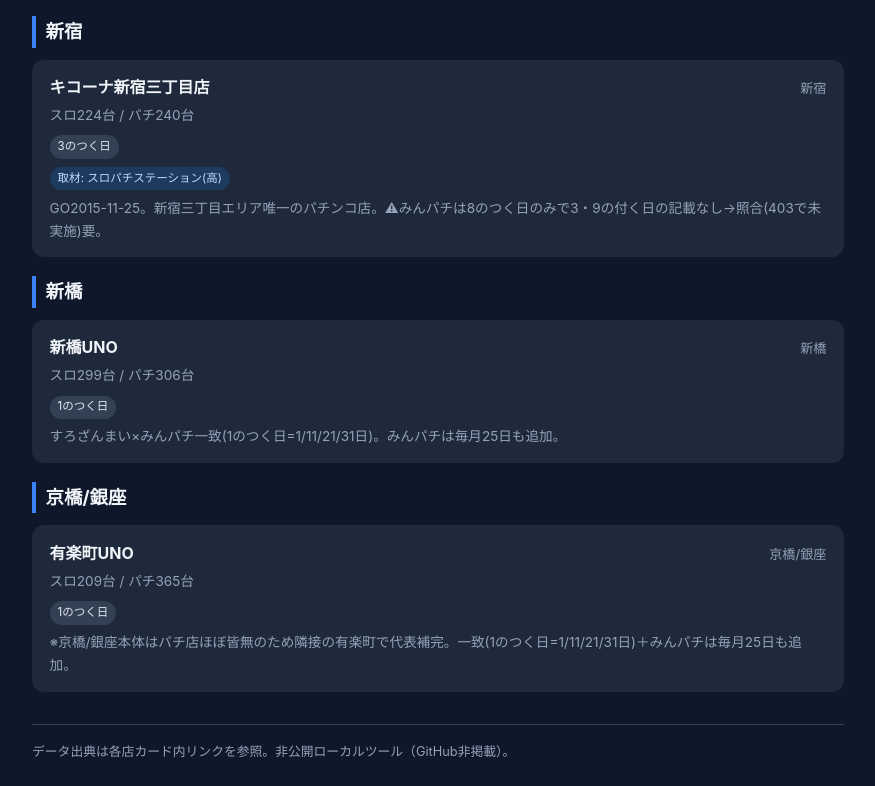
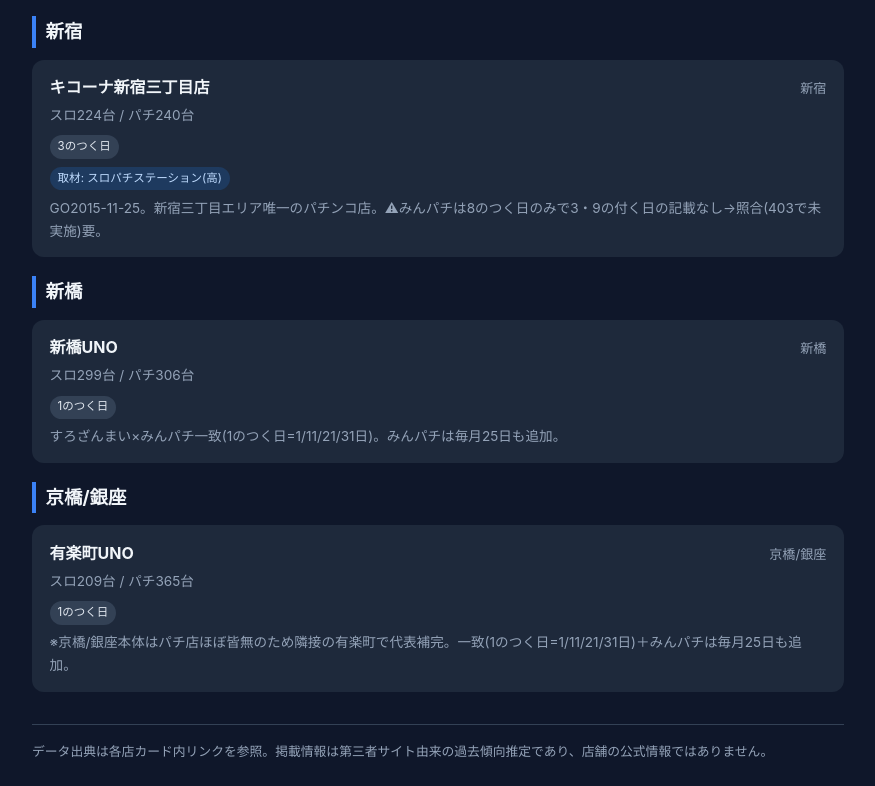
Before and after one commit to ramdamain-commits/tokyo-pachi-guide, a plain HTML site: page index.html in a window 1280 px wide. Shown: the part 663-1449 px from the top of the page, without its empty margins (202-1077 px from the left). Drawn offline with Linux system fonts and the light colour scheme.

Commit message:
docs: v3 Phase1のREADME/CHANGELOG追随とフッター誤記修正

```diff
--- a/index.html
+++ b/index.html
@@ -117,7 +117,7 @@
   </section>
 
   <footer>
-    データ出典は各店カード内リンクを参照。非公開ローカルツール（GitHub非掲載）。
+    データ出典は各店カード内リンクを参照。掲載情報は第三者サイト由来の過去傾向推定であり、店舗の公式情報ではありません。
   </footer>
 
   <script type="module" src="app.js"></script>
```
Also changed, not shown: 3 other files.
